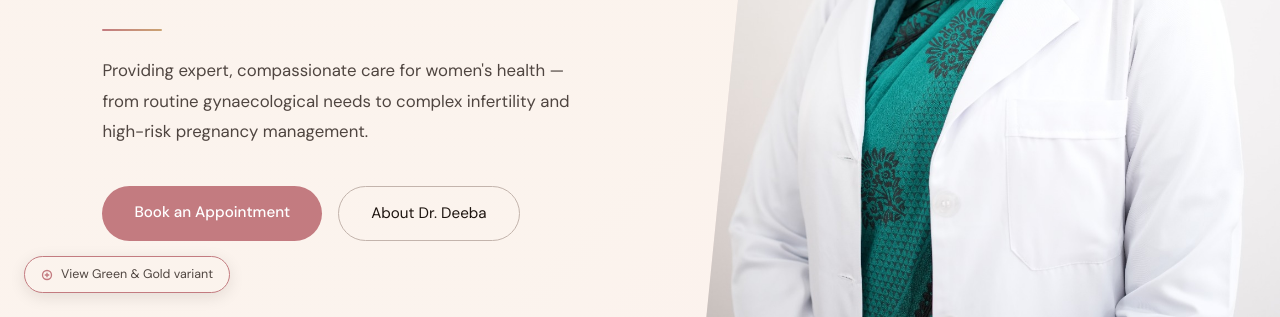
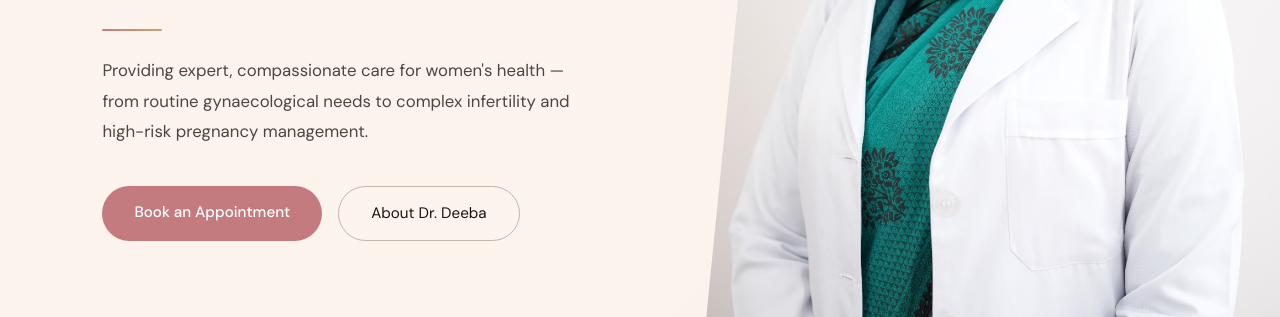
Before and after one commit to nadernehal10/my-website-drfarzanadeeba, a plain HTML site: page index.html in a window 1280 px wide. Shown: the part 483-800 px from the top of the page. Drawn offline with nearby package versions, Linux system fonts and the light colour scheme; a web font is replaced by a local one.

Commit message:
removed the indexv2

```diff
--- a/index.html
+++ b/index.html
@@ -1035,10 +1035,7 @@
 </section>
 
 <!-- VARIANT SWITCHER -->
-<a href="index-v2.html" style="position:fixed;bottom:1.5rem;left:1.5rem;z-index:200;background:var(--cream);border:1.5px solid var(--rose);border-radius:99px;padding:0.42rem 1rem;font-size:0.78rem;color:var(--ink-mid);display:flex;align-items:center;gap:0.5rem;text-decoration:none;box-shadow:0 4px 16px oklch(20% 0.02 50 / 0.1);transition:all 0.2s;white-space:nowrap;font-family:var(--font-sans);" onmouseover="this.style.background='var(--rose-pale)'" onmouseout="this.style.background='var(--cream)'">
-  <svg viewBox="0 0 16 16" width="12" height="12" fill="none" stroke="var(--rose)" stroke-width="1.8"><circle cx="8" cy="8" r="6"/><path d="M5 8h6M8 5v6"/></svg>
-  <span data-en="View Green &amp; Gold variant" data-bn="সবুজ ও সোনালি ভ্যারিয়েন্ট দেখুন">View Green &amp; Gold variant</span>
-</a>
+
 
 <!-- FOOTER -->
 <footer>
```
